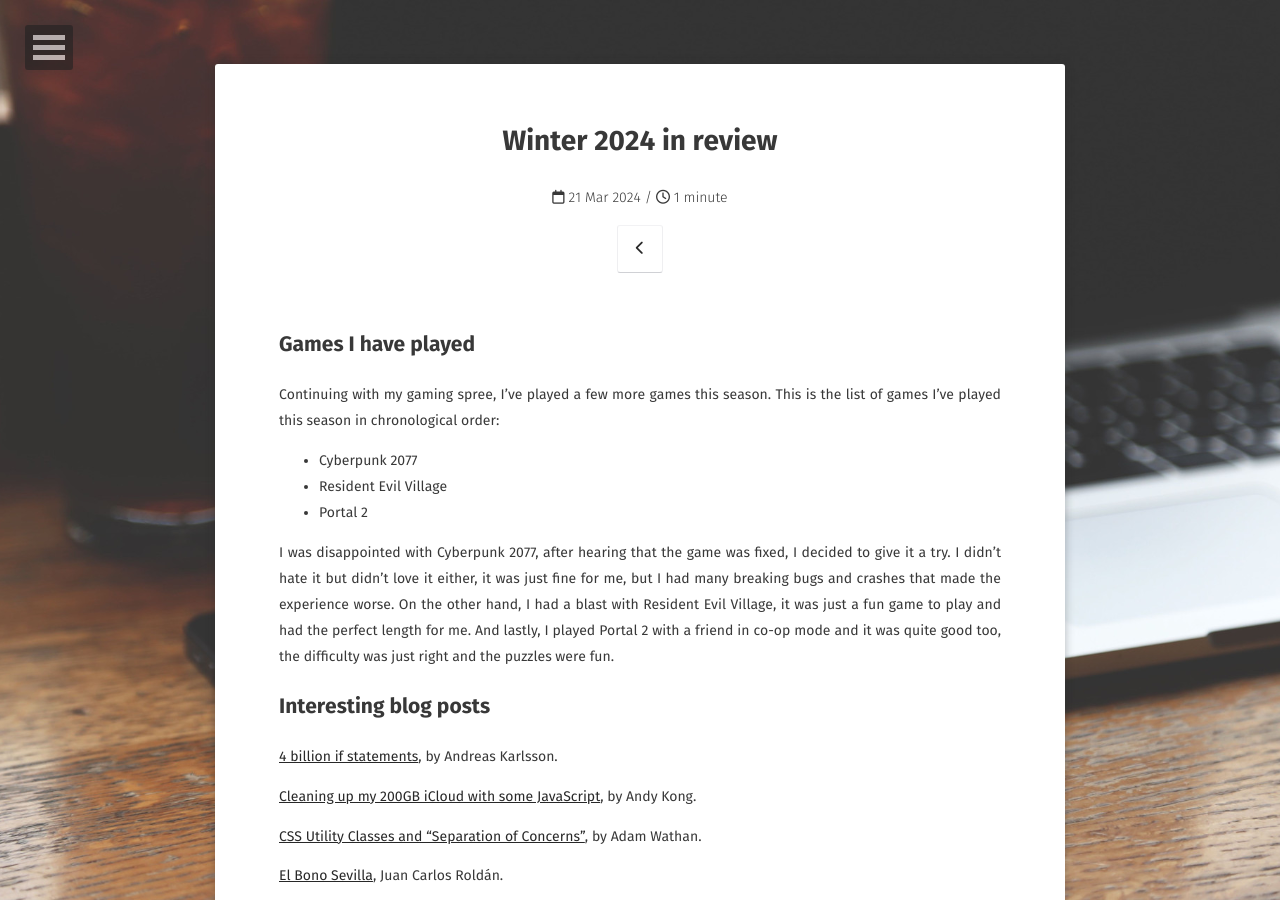
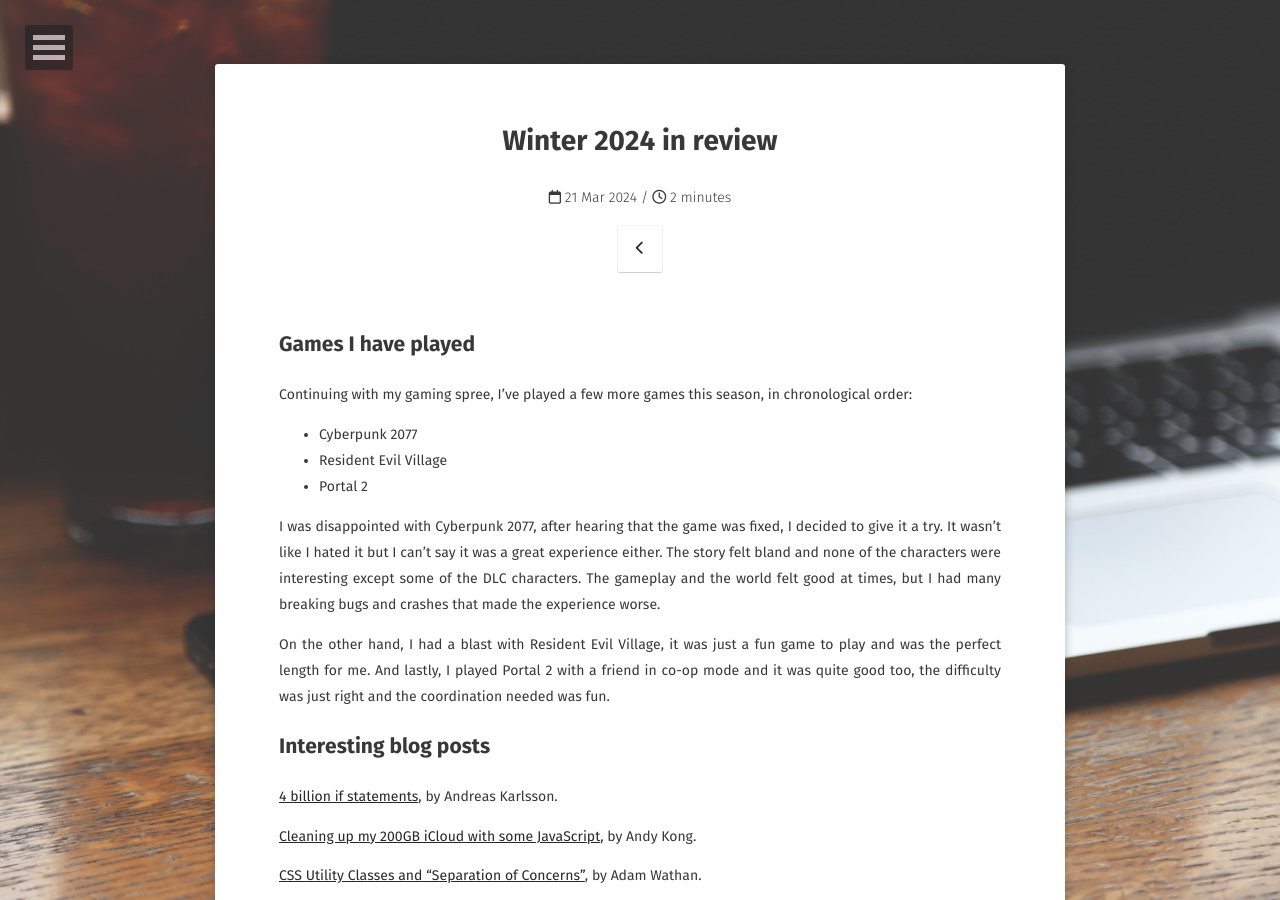
Before and after one commit to FuzzyGrim/blog, a Jekyll site: the page built from _posts/seasons/2024-03-21-winter-2024.md, in a window 1280 px wide and 900 px high. Built offline with Jekyll 4.4.1, drawn with Linux system fonts in a browser that asks for light colours; some web fonts are replaced.

Commit message:
rephrasing

```diff
--- a/_posts/seasons/2024-03-21-winter-2024.md
+++ b/_posts/seasons/2024-03-21-winter-2024.md
@@ -8,13 +8,15 @@ tags: [seasons]
 
 ## Games I have played
 
-Continuing with my gaming spree, I've played a few more games this season. This is the list of games I've played this season in chronological order:
+Continuing with my gaming spree, I've played a few more games this season, in chronological order:
 
 -   Cyberpunk 2077
 -   Resident Evil Village
 -   Portal 2
 
-I was disappointed with Cyberpunk 2077, after hearing that the game was fixed, I decided to give it a try. I didn't hate it but didn't love it either, it was just fine for me, but I had many breaking bugs and crashes that made the experience worse. On the other hand, I had a blast with Resident Evil Village, it was just a fun game to play and had the perfect length for me. And lastly, I played Portal 2 with a friend in co-op mode and it was quite good too, the difficulty was just right and the puzzles were fun.
+I was disappointed with Cyberpunk 2077, after hearing that the game was fixed, I decided to give it a try. It wasn't like I hated it but I can't say it was a great experience either. The story felt bland and none of the characters were interesting except some of the DLC characters. The gameplay and the world felt good at times, but I had many breaking bugs and crashes that made the experience worse.
+
+On the other hand, I had a blast with Resident Evil Village, it was just a fun game to play and was the perfect length for me. And lastly, I played Portal 2 with a friend in co-op mode and it was quite good too, the difficulty was just right and the coordination needed was fun.
 
 ## Interesting blog posts
 
```
